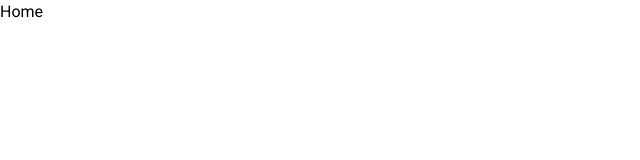
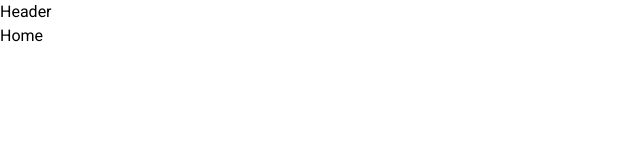
Before and after one commit to victorassiso/timer, a React (Vite) app: page /timer/ in a window 1280 px wide. Shown: the top 160 px of the page, without its empty margins (0-640 px from the left). Built offline with nearby package versions, Linux system fonts and the light colour scheme.

Commit message:
ADD: Layout

```diff
--- /dev/null
+++ b/src/components/header.tsx
@@ -0,0 +1,7 @@
+export function Header() {
+  return (
+    <div>
+      <h1>Header</h1>
+    </div>
+  )
+}
--- /dev/null
+++ b/src/layouts/default-layout.tsx
@@ -0,0 +1,12 @@
+import { Outlet } from 'react-router-dom'
+
+import { Header } from '../components/header'
+
+export function DefaultLayout() {
+  return (
+    <div>
+      <Header />
+      <Outlet />
+    </div>
+  )
+}
--- a/src/router.tsx
+++ b/src/router.tsx
@@ -1,13 +1,16 @@
 import { Route, Routes } from 'react-router-dom'
 
+import { DefaultLayout } from './layouts/default-layout'
 import { History } from './pages/history'
 import { Home } from './pages/home'
 
 export function Router() {
   return (
     <Routes>
-      <Route path="/" element={<Home />}></Route>
-      <Route path="/history" element={<History />}></Route>
+      <Route path="/" element={<DefaultLayout />}>
+        <Route path="/" element={<Home />}></Route>
+        <Route path="/history" element={<History />}></Route>
+      </Route>
     </Routes>
   )
 }
```
